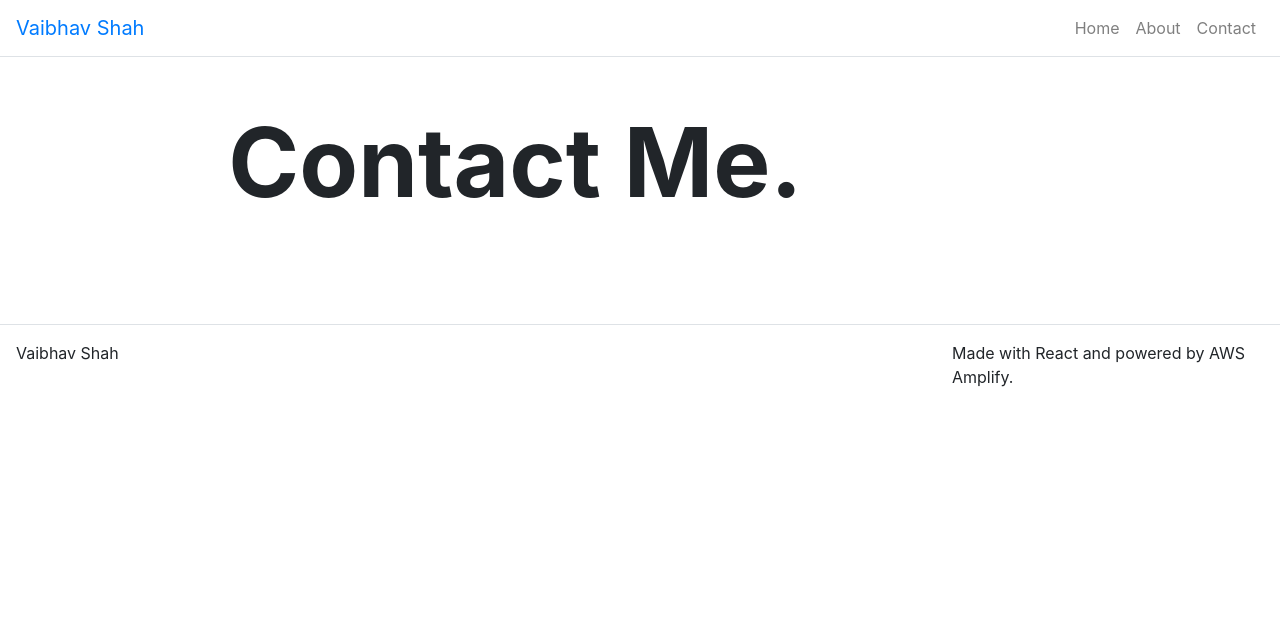
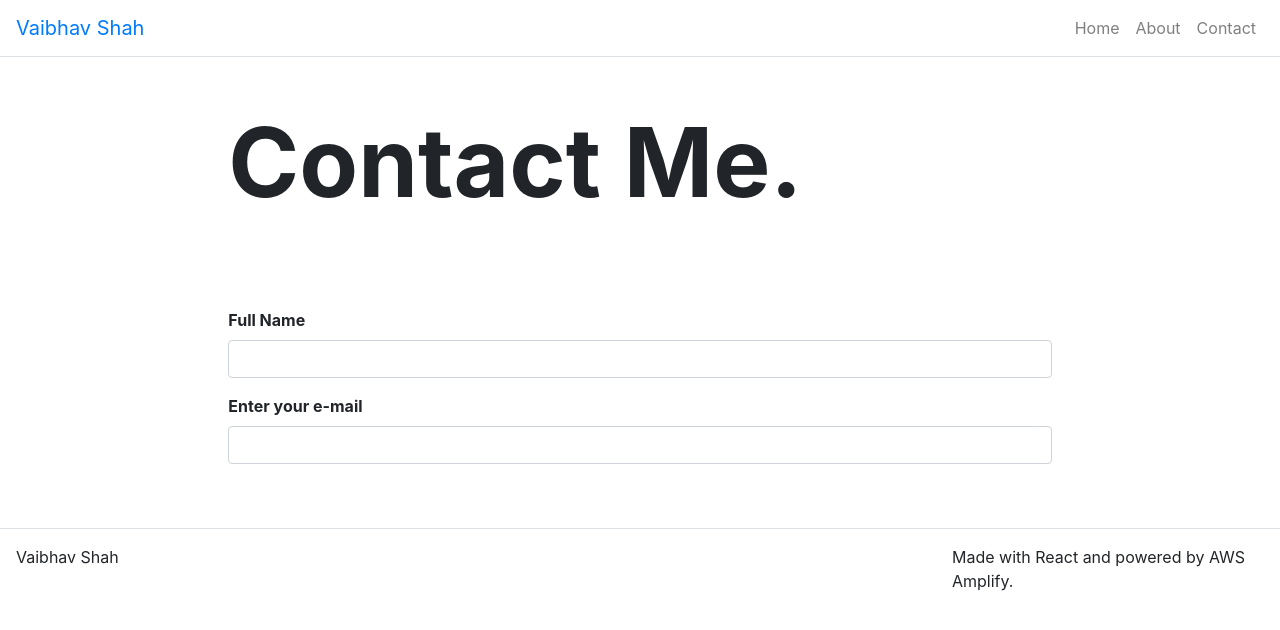
Before and after one commit to vaibhavshah96/vaibhavshahdevapp, a React (Create React App) app: page /contact in a window 1280 px wide. Shown: the top 630 px of the page. Built offline with nearby package versions, Linux system fonts and the light colour scheme.

Commit message:
form fields added.

```diff
--- a/package.json
+++ b/package.json
@@ -6,6 +6,7 @@
     "@testing-library/jest-dom": "^5.11.6",
     "@testing-library/react": "^11.2.2",
     "@testing-library/user-event": "^12.2.2",
+    "axios": "^0.21.0",
     "bootstrap": "^4.5.3",
     "react": "^17.0.1",
     "react-bootstrap": "^1.4.0",
--- a/src/pages/ContactPage.jsx
+++ b/src/pages/ContactPage.jsx
@@ -1,8 +1,52 @@
-import React from "react";
+import React, { Component } from "react";
+import Form from "react-bootstrap/Form";
+
+import Content from "../components/Content";
 import Hero from "../components/Hero";
 
-function ContactPage(props) {
-  return <Hero title={props.title} />;
+class ContactPage extends Component {
+  constructor(props) {
+    super(props);
+    this.state = {
+      name: "",
+      email: "",
+      message: "",
+      disabled: false,
+      emailSent: null,
+    };
+  }
+  render() {
+    return (
+      <div>
+        <Hero title={this.props.title} />
+        <Content>
+          <Form>
+            <Form.Group>
+              <Form.Label htmlFor="full-name">Full Name</Form.Label>
+              <Form.Control
+                id="full-name"
+                name="name"
+                type="text"
+                value={this.state.name}
+                onChange={this.handleChange}
+              />
+            </Form.Group>
+
+            <Form.Group>
+              <Form.Label htmlFor="email">Enter your e-mail</Form.Label>
+              <Form.Control
+                id="email"
+                name="email"
+                type="email"
+                // value={this.state.email}
+                // onChange={this.handleChange}
+              />
+            </Form.Group>
+          </Form>
+        </Content>
+      </div>
+    );
+  }
 }
 
 export default ContactPage;
```
Also changed, not shown: 2 other files (tests, documents, lock files or other folders).
